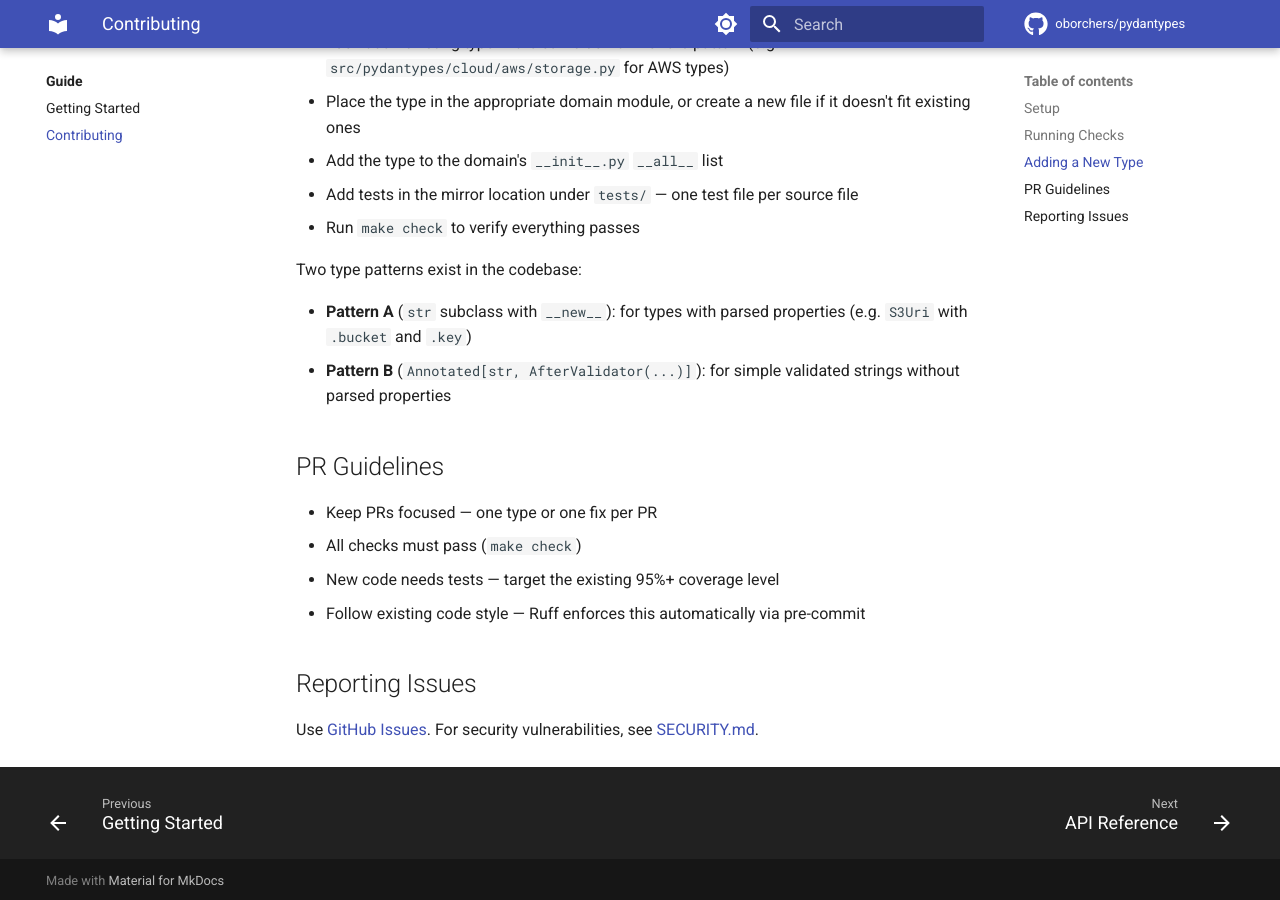
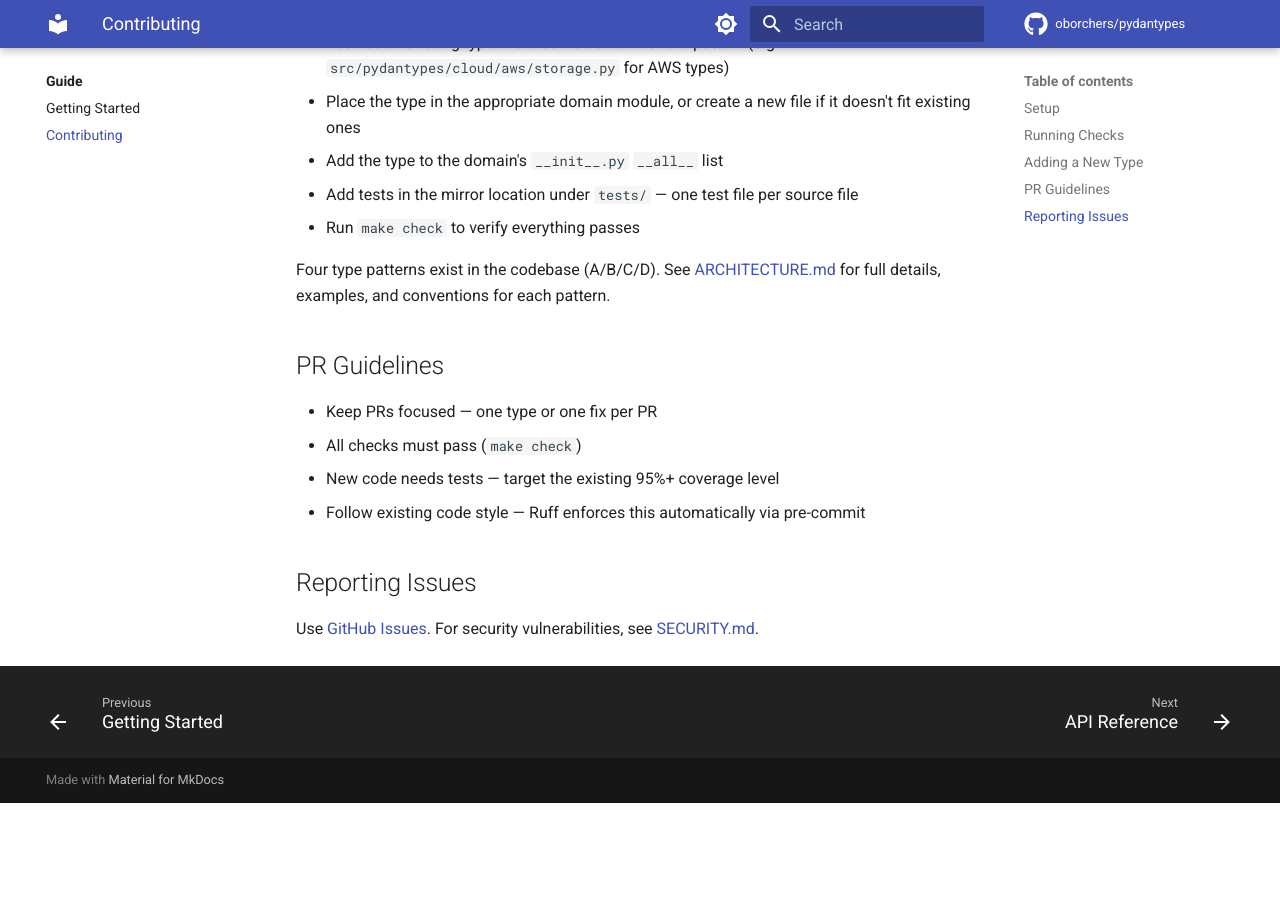
Before and after one commit to HYP3R00T/pydantypes, an MkDocs documentation site: the page built from docs/contributing.md, in a window 1280 px wide and 900 px high, scrolled down 803 px. Built offline with MkDocs 1.6.1 and Material for MkDocs 9.7.7, drawn with Linux system fonts in a browser that asks for light colours; comment, search, counter and statistics services are not loaded; after the commit the page ends 1606 px from its top, so only the background shows below that.

Commit message:
Deduplicate docs: CONTRIBUTING/docs reference ARCHITECTURE.md, fix stale content (#28)
- CONTRIBUTING.md + docs/contributing.md: replace duplicated pattern list with
  link to ARCHITECTURE.md (single source of truth)
- ARCHITECTURE.md: update S3Uri example to include key length + control char
  validation added in 1.1.0
- CLAUDE.md: add guidance to update ARCHITECTURE.md when patterns change
- docs/getting-started.md: move Fqdn from Pattern B to Pattern A list (it has
  parsed .labels and .tld), add K8sDnsLabel to Pattern B examples
- docs/reference/index.md: update DevOps type count from 12 to 13

Co-authored-by: Claude Opus 4.6 <noreply@anthropic.com>

```diff
--- a/docs/contributing.md
+++ b/docs/contributing.md
@@ -32,10 +32,7 @@ The most common contribution is adding a validated type. Follow these steps:
 - Add tests in the mirror location under `tests/` — one test file per source file
 - Run `make check` to verify everything passes
 
-Two type patterns exist in the codebase:
-
-- **Pattern A** (`str` subclass with `__new__`): for types with parsed properties (e.g. `S3Uri` with `.bucket` and `.key`)
-- **Pattern B** (`Annotated[str, AfterValidator(...)]`): for simple validated strings without parsed properties
+Four type patterns exist in the codebase (A/B/C/D). See [ARCHITECTURE.md](https://github.com/oborchers/pydantypes/blob/main/ARCHITECTURE.md) for full details, examples, and conventions for each pattern.
 
 ## PR Guidelines
 
```
Also changed, not shown: ARCHITECTURE.md (+19 -4 lines), CLAUDE.md (+1 -1 lines), CONTRIBUTING.md (+1 -4 lines), docs/getting-started.md (+2 -2 lines), docs/reference/index.md (+1 -1 lines).
